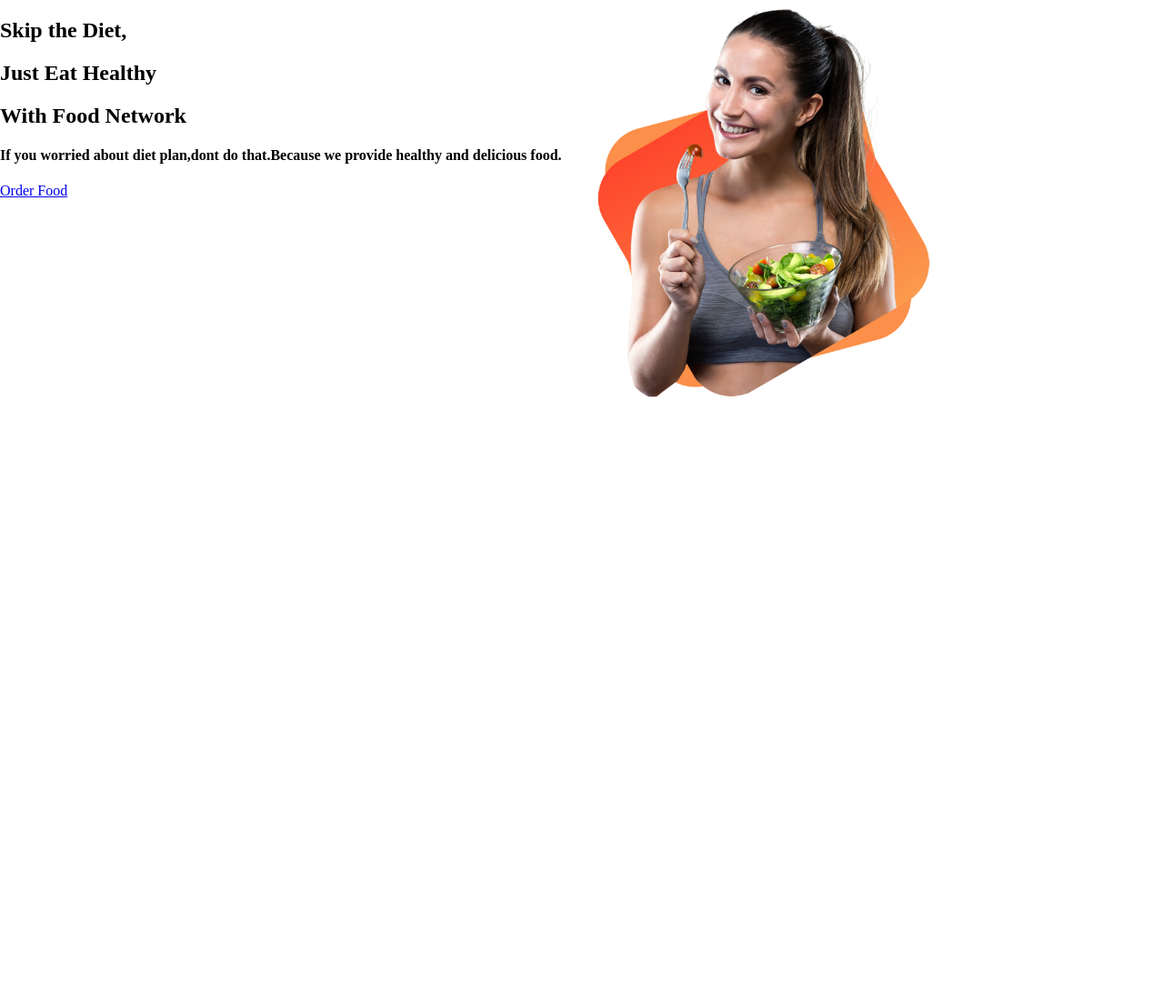
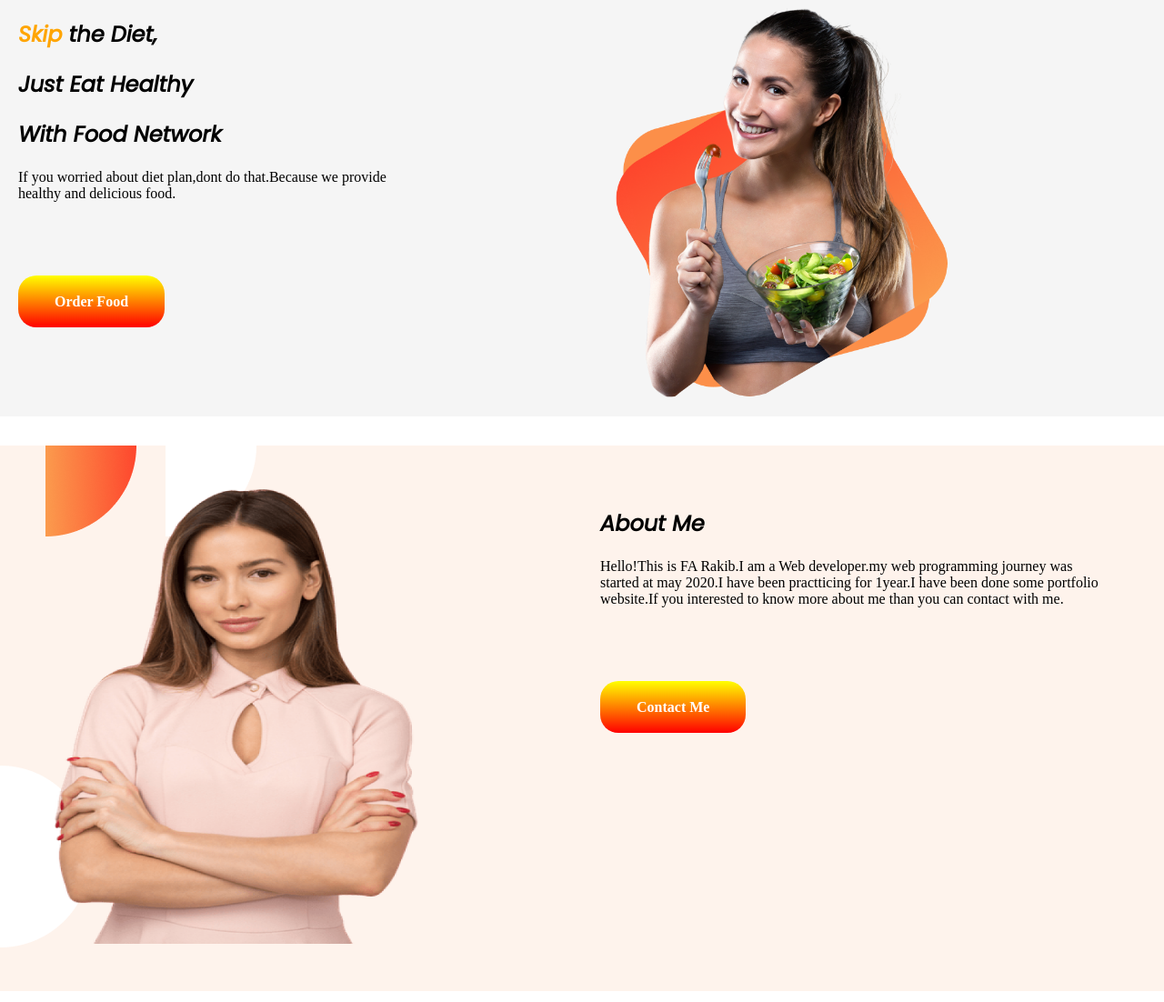
Before and after one commit to farakib/food-portfolio-website, a plain HTML site: page index.html in a window 1280 px wide. Shown: the whole page at 91% size. Before the commit the page ends 800 px from the top, so only its background shows below. Drawn offline with Linux system fonts and the light colour scheme.

Commit message:
about section

```diff
--- a/index.html
+++ b/index.html
@@ -5,18 +5,37 @@
     <meta http-equiv="X-UA-Compatible" content="IE=edge">
     <meta name="viewport" content="width=device-width, initial-scale=1.0">
     <title>food networkt</title>
+    <link rel="preconnect" href="https://fonts.googleapis.com">
+    <link rel="preconnect" href="https://fonts.gstatic.com" crossorigin>
+    <link href="https://fonts.googleapis.com/css2?family=Poppins:ital@1&display=swap" rel="stylesheet">
     <link rel="stylesheet" href="style.css">
 </head>
 <body>
     <section class="header-section">
         <div class="half-width">
-            <h2>Skip the Diet,</h2><h2>Just Eat Healthy</h2> <h2>With Food Network</h2>
-            <h4>If you worried about diet plan,dont  do that.Because we provide healthy and delicious food.</h4>
+            <div class="paragrhap">
+                <h1><span class="name-color">Skip</span> the Diet,</h1><h1>Just Eat Healthy</h1> <h1>With Food Network</h1>
+            <h4>If you worried about diet plan,dont  do that.Because we provide <br> healthy and delicious food.</h4>
+            </div>
             <a href="#">Order Food</a>
         </div>
         <div class="half-width">
             <img src="images/header.png" alt="">
         </div>
     </section>
+
+
+    <section class="about-section">
+        <div class="about-half-width">
+            <img src="images/Person Image.png" alt="">
+        </div>
+        <div class="about-half-width">
+           <div class="paragrhap">
+            <h1>About Me</h1>
+            <h4>Hello!This is FA Rakib.I am a Web developer.my web programming journey was started at may 2020.I have been practticing for 1year.I have been done some portfolio website.If you interested to know more about me than you can contact with me.</h4>
+           </div>
+            <a target="blank" href="#">Contact Me</a>
+        </div>
+    </section>
 </body>
 </html>
--- a/style.css
+++ b/style.css
@@ -3,10 +3,52 @@
 }
 .header-section{
     display: flex;
+    background-color: whitesmoke;
+   margin-bottom: 20px;
+}
+h1{
+    font-family: 'Poppins', sans-serif;
+}
+h4{
+    font-weight: 400;
 }
 .half-width{
     width: 50%;
+    padding-left: 20px;
 }
 .header-section img{
     width: 400px;
 }
+.name-color{
+    color: orange;
+}
+a{
+    text-decoration: none;
+    font-weight: 700;
+    color: white;
+    background-image: linear-gradient(yellow, red);
+    padding: 20px 40px;
+    border-radius: 20px;
+
+}
+.about-section{
+    display: flex;
+    padding: 40px;
+    background-image: url(images/7.png);
+    background-position: left;
+    background-repeat: no-repeat;
+}
+.about-section img{
+    width: 400px;
+    height: 500px;
+}
+.about-half-width{
+    width: 80%;
+    padding: 20px;
+}
+.contact-button{
+    padding-top: 30px;
+}
+.paragrhap{
+   padding-bottom: 80px;
+}
```
Also changed, not shown: images/7.png (added), images/Person Image.png (added).
